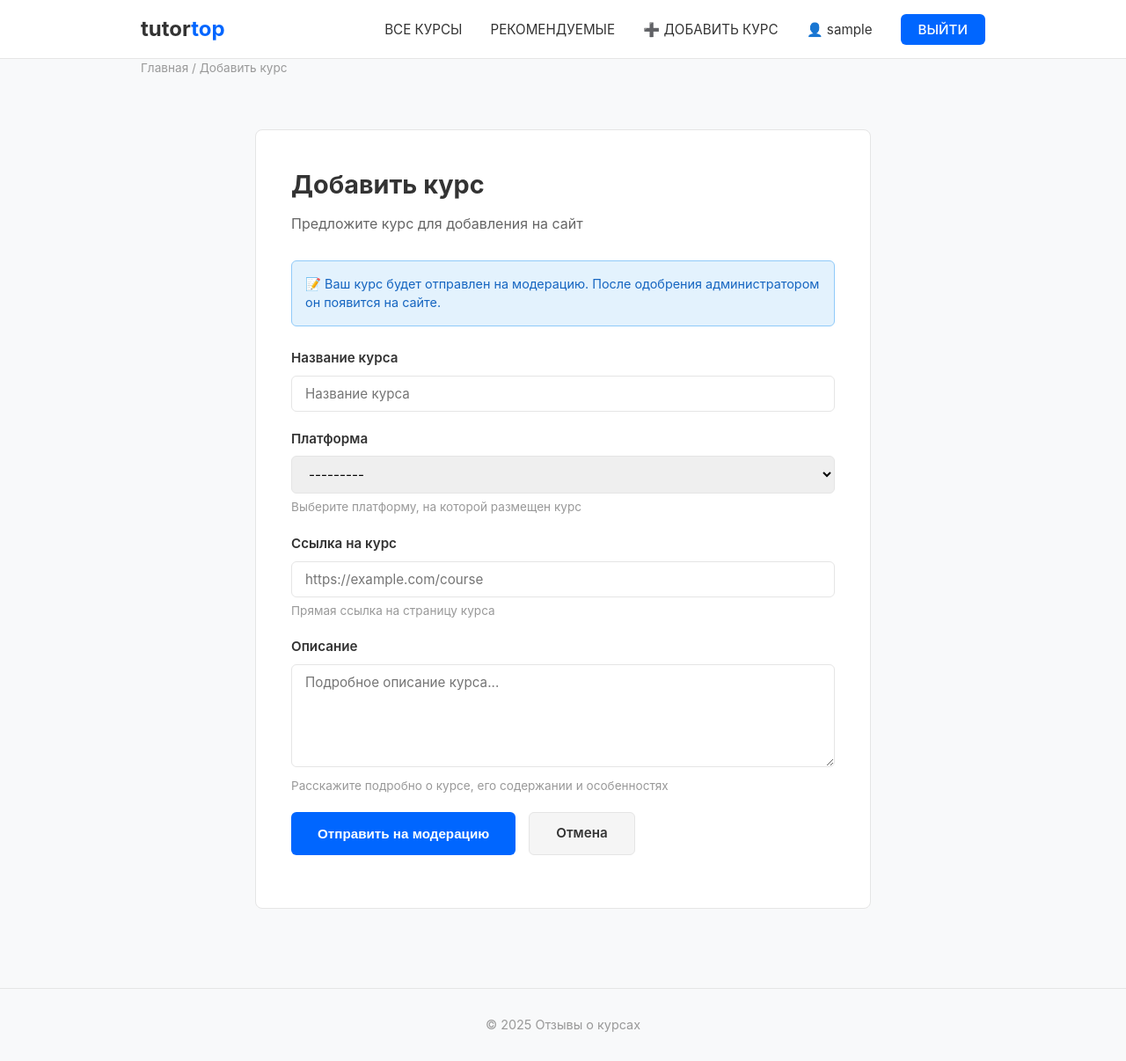
After one commit to GER-of/Review_Platform, a Django app: page /course/add/ in a window 1280 px wide. The commit adds this page. Shown: the whole page at 88% size. Run offline with Django 5.2, Linux system fonts and the light colour scheme; the visitor is signed in with stand-in values (Sample User, id 1); data that the repository does not hold is empty.

Commit message:
добавлена возможность создавать курсы пзарегистрированным пользователям

```diff
--- a/game/forms.py
+++ b/game/forms.py
@@ -1,5 +1,5 @@
 from django import forms
-from .models import Review, UserProfile
+from .models import Review, UserProfile, Course
 
 class ReviewForm(forms.ModelForm):
     """Форма для создания отзыва"""
@@ -37,3 +37,37 @@ class UserProfileForm(forms.ModelForm):
             'bio': 'О себе',
             'avatar': 'Аватар'
         }
+
+class CourseSubmissionForm(forms.ModelForm):
+    """Форма для добавления курса пользователем"""
+
+    class Meta:
+        model = Course
+        fields = ['name', 'platform', 'description', 'course_url']
+        widgets = {
+            'name': forms.TextInput(attrs={
+                'class': 'form-input',
+                'placeholder': 'Название курса'
+            }),
+            'platform': forms.Select(attrs={
+                'class': 'form-input'
+            }),
+            'description': forms.Textarea(attrs={
+                'class': 'form-textarea',
+                'placeholder': 'Подробное описание курса...',
+                'rows': 5
+            }),
+            'course_url': forms.URLInput(attrs={
+                'class': 'form-input',
+                'placeholder': 'https://example.com/course'
+            }),
+        }
+        labels = {
+            'name': 'Название курса',
+            'platform': 'Платформа',
+            'description': 'Описание',
+            'course_url': 'Ссылка на курс'
+        }
+        help_texts = {
+            'course_url': 'Прямая ссылка на страницу курса'
+        }
--- /dev/null
+++ b/game/management/__init__.py
@@ -0,0 +1 @@
+# Management commands package
--- /dev/null
+++ b/game/management/commands/__init__.py
@@ -0,0 +1 @@
+# Commands package
--- a/game/models.py
+++ b/game/models.py
@@ -51,6 +51,8 @@ class Course(models.Model):
     platform = models.ForeignKey(Platform, on_delete=models.CASCADE, related_name='courses', verbose_name="Платформа")
     description = models.TextField(verbose_name="Описание курса")
     course_url = models.URLField(verbose_name="Ссылка на курс", blank=True, help_text="Ссылка на страницу курса")
+    created_by = models.ForeignKey('auth.User', on_delete=models.SET_NULL, null=True, blank=True, related_name='created_courses', verbose_name="Создатель")
+    is_approved = models.BooleanField(default=False, verbose_name="Одобрен")
     created_at = models.DateTimeField(auto_now_add=True, verbose_name="Дата создания")
 
     class Meta:
@@ -59,7 +61,8 @@ class Course(models.Model):
         ordering = ['-created_at']
 
     def __str__(self):
-        return f"{self.name} ({self.platform.name})"
+        status = "✓" if self.is_approved else "⏳"
+        return f"{status} {self.name} ({self.platform.name})"
 
     def average_rating(self):
         """Вычисляет среднюю оценку курса"""
--- a/game/urls.py
+++ b/game/urls.py
@@ -1,5 +1,5 @@
 from django.urls import path
-from .views import home, course_detail, recommended_courses, register, login_view, logout_view, profile, edit_profile
+from .views import home, course_detail, recommended_courses, register, login_view, logout_view, profile, edit_profile, add_course
 
 urlpatterns = [
     path('', home, name='home'),
@@ -10,4 +10,5 @@ urlpatterns = [
     path('logout/', logout_view, name='logout'),
     path('profile/', profile, name='profile'),
     path('profile/edit/', edit_profile, name='edit_profile'),
+    path('course/add/', add_course, name='add_course'),
 ]
--- a/game/views.py
+++ b/game/views.py
@@ -5,16 +5,17 @@ from django.contrib.auth.decorators import login_required
 from django.contrib.auth.forms import UserCreationForm, AuthenticationForm
 from django.contrib.auth.models import User
 from .models import Platform, Course, Review, UserProfile
-from .forms import ReviewForm, UserProfileForm
+from .forms import ReviewForm, UserProfileForm, CourseSubmissionForm
 
 def home(request):
     """Главная страница со списком всех курсов"""
     platform_filter = request.GET.get('platform')
 
+    # Показываем только одобренные курсы
     if platform_filter:
-        courses = Course.objects.filter(platform__id=platform_filter).select_related('platform')
+        courses = Course.objects.filter(platform__id=platform_filter, is_approved=True).select_related('platform')
     else:
-        courses = Course.objects.all().select_related('platform')
+        courses = Course.objects.filter(is_approved=True).select_related('platform')
 
     platforms = Platform.objects.all()
 
@@ -63,7 +64,7 @@ def course_detail(request, course_id):
 
 def recommended_courses(request):
     """Страница рекомендуемых курсов (оценка выше 4.5)"""
-    courses = Course.objects.all().select_related('platform')
+    courses = Course.objects.filter(is_approved=True).select_related('platform')
     recommended = []
     for course in courses:
         avg_rating = course.average_rating()
@@ -73,6 +74,23 @@ def recommended_courses(request):
                 'avg_rating': avg_rating
             })
     return render(request, 'recommended.html', {'recommended': recommended})
+
+@login_required
+def add_course(request):
+    """Добавление курса пользователем"""
+    if request.method == 'POST':
+        form = CourseSubmissionForm(request.POST)
+        if form.is_valid():
+            course = form.save(commit=False)
+            course.created_by = request.user
+            course.is_approved = False  # Требует одобрения администратора
+            course.save()
+            messages.success(request, 'Спасибо! Ваш курс отправлен на модерацию. После одобрения администратором он появится на сайте.')
+            return redirect('home')
+    else:
+        form = CourseSubmissionForm()
+
+    return render(request, 'add_course.html', {'form': form})
 
 def register(request):
     """Регистрация нового пользователя"""
--- a/static/css/styles.css
+++ b/static/css/styles.css
@@ -641,12 +683,29 @@ footer p {
     margin-bottom: 30px;
 }
 
+.info-box {
+    background: #e3f2fd;
+    border: 1px solid #90caf9;
+    border-radius: 6px;
+    padding: 15px;
+    margin-bottom: 25px;
+}
+
+.info-box p {
+    margin: 0;
+    color: #1565c0;
+    font-size: 0.9rem;
+    line-height: 1.5;
+}
+
 .auth-form {
     margin-bottom: 20px;
 }
 
 .auth-form input[type="text"],
-.auth-form input[type="password"] {
+.auth-form input[type="password"],
+.auth-form input[type="url"],
+.auth-form select {
     width: 100%;
     padding: 10px 15px;
     border: 1px solid #e5e5e5;
--- /dev/null
+++ b/templates/add_course.html
@@ -0,0 +1,64 @@
+{% extends 'base.html' %}
+
+{% block title %}Добавить курс{% endblock %}
+
+{% block content %}
+<div class="breadcrumb">
+    <a href="{% url 'home' %}">Главная</a> / Добавить курс
+</div>
+
+<div class="auth-page">
+    <div class="auth-container" style="max-width: 700px;">
+        <h1>Добавить курс</h1>
+        <p class="auth-subtitle">Предложите курс для добавления на сайт</p>
+
+        <div class="info-box">
+            <p>📝 Ваш курс будет отправлен на модерацию. После одобрения администратором он появится на сайте.</p>
+        </div>
+
+        <form method="post" class="auth-form">
+            {% csrf_token %}
+
+            <div class="form-group">
+                <label for="{{ form.name.id_for_label }}">{{ form.name.label }}</label>
+                {{ form.name }}
+                {% if form.name.errors %}
+                <div class="form-error">{{ form.name.errors }}</div>
+                {% endif %}
+            </div>
+
+            <div class="form-group">
+                <label for="{{ form.platform.id_for_label }}">{{ form.platform.label }}</label>
+                {{ form.platform }}
+                {% if form.platform.errors %}
+                <div class="form-error">{{ form.platform.errors }}</div>
+                {% endif %}
+                <small class="form-help">Выберите платформу, на которой размещен курс</small>
+            </div>
+
+            <div class="form-group">
+                <label for="{{ form.course_url.id_for_label }}">{{ form.course_url.label }}</label>
+                {{ form.course_url }}
+                {% if form.course_url.errors %}
+                <div class="form-error">{{ form.course_url.errors }}</div>
+                {% endif %}
+                <small class="form-help">{{ form.course_url.help_text }}</small>
+            </div>
+
+            <div class="form-group">
+                <label for="{{ form.description.id_for_label }}">{{ form.description.label }}</label>
+                {{ form.description }}
+                {% if form.description.errors %}
+                <div class="form-error">{{ form.description.errors }}</div>
+                {% endif %}
+                <small class="form-help">Расскажите подробно о курсе, его содержании и особенностях</small>
+            </div>
+
+            <div class="form-actions">
+                <button type="submit" class="btn-submit">Отправить на модерацию</button>
+                <a href="{% url 'home' %}" class="btn-cancel">Отмена</a>
+            </div>
+        </form>
+    </div>
+</div>
+{% endblock %}
--- a/templates/base.html
+++ b/templates/base.html
@@ -16,6 +16,7 @@
                         <li><a href="{% url 'home' %}">ВСЕ КУРСЫ</a></li>
                         <li><a href="{% url 'recommended' %}">РЕКОМЕНДУЕМЫЕ</a></li>
                         {% if user.is_authenticated %}
+                        <li><a href="{% url 'add_course' %}">➕ ДОБАВИТЬ КУРС</a></li>
                         <li><a href="{% url 'profile' %}">👤 {{ user.username }}</a></li>
                         <li><a href="{% url 'logout' %}" class="nav-button">ВЫЙТИ</a></li>
                         {% else %}
--- a/templates/home.html
+++ b/templates/home.html
@@ -14,7 +14,6 @@
         <a href="{% url 'home' %}" class="tab active">Все курсы</a>
         <a href="{% url 'recommended' %}" class="tab">Рекомендуемые</a>
     </div>
-    <p class="subtitle">💡 Что влияет на рейтинг</p>
 </div>
 
 <div class="filters-section">
```
Also changed, not shown: other parts of static/css/styles.css (+42 -0 lines), game/admin.py (+17 -4 lines), game/management/commands/approve_all_courses.py (added, +9 -0 lines), game/templatetags/review_tags.py (+10 -0 lines), templates/course_detail.html (+7 -0 lines), README.md, game/migrations/0005_course_created_by_course_is_approved.py (added), static/images/default-avatar.svg (added).
